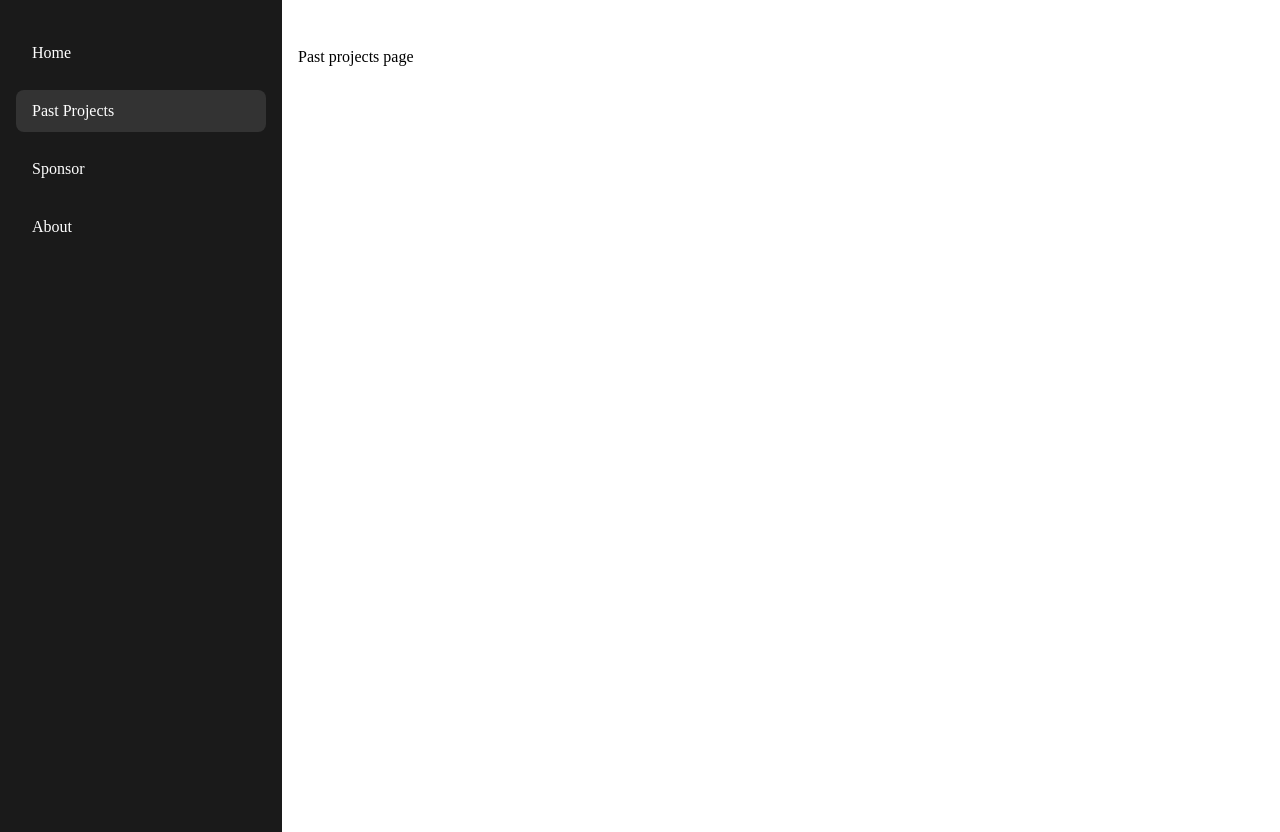
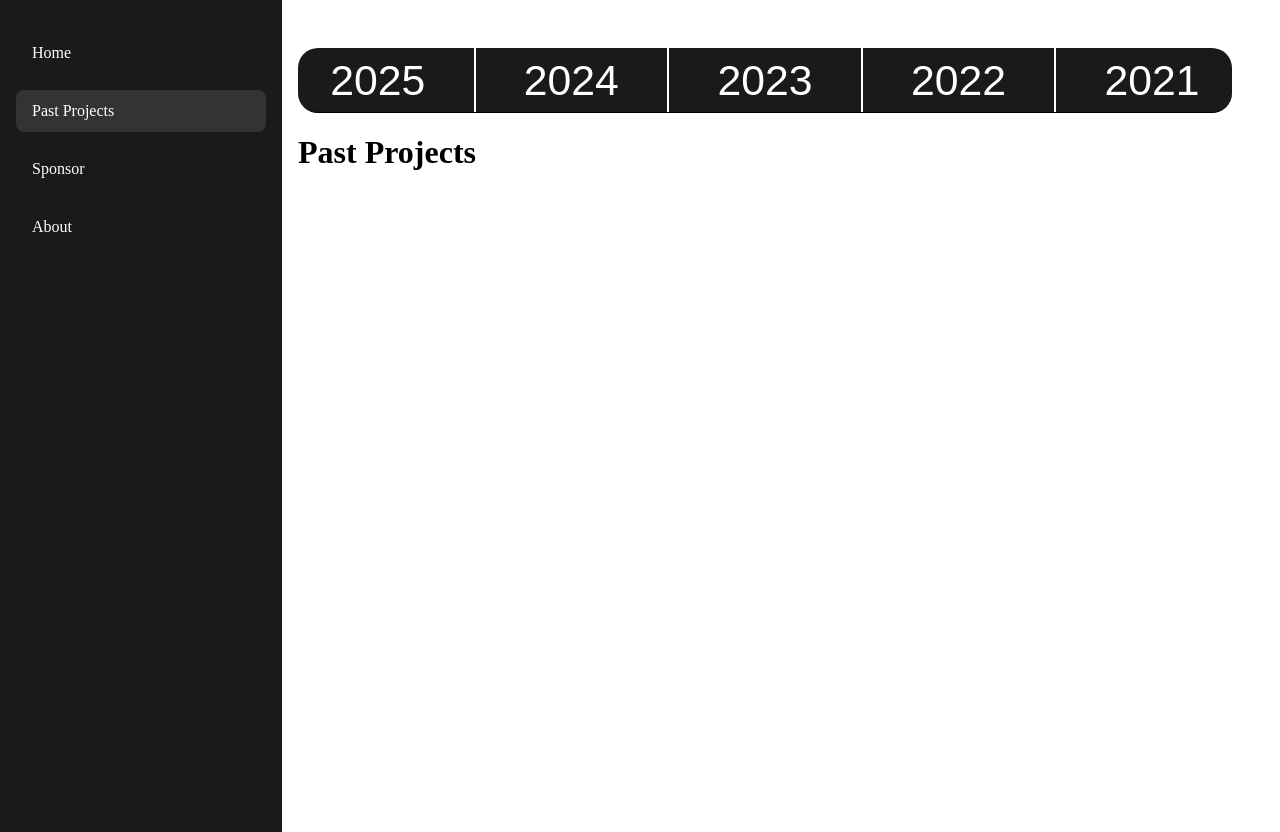
Before and after one commit to evansipple04/cornhacks-fall-2025, a Next.js app in the folder cornhacks-fall-2025/: page /past-projects in a window 1280 px wide. Built offline with nearby package versions, Linux system fonts and the light colour scheme.

Commit message:
added buttons on top to navigate around past projects page

```diff
--- /dev/null
+++ b/cornhacks-fall-2025/app/components/past-projects/YearNavigation.tsx
@@ -0,0 +1,50 @@
+'use client';
+
+import React from 'react';
+
+interface YearNavigationProps {
+  years: number[];
+  onYearClick: (year: number) => void;
+}
+
+const YearNavigation: React.FC<YearNavigationProps> = ({ years, onYearClick }) => {
+  return (
+    <div
+      style={{
+        borderRadius: '20px'
+      }}
+      className="bg-[#1a1a1a] text-white py-16 px-2 sticky top-0 z-10 shadow-lg border-b border-gray-700 w-full"
+    >
+      <div className="w-full flex justify-evenly items-center">
+        {years.map((year, index) => (
+          <React.Fragment key={year}>
+            <button
+              style={{
+                color: 'white',
+                fontSize: '2.67rem',
+                transform: 'scale(1)',
+                transition: 'all 0.3s ease'
+              }}
+              className="font-medium hover:text-gray-300 bg-transparent border-none outline-none hover:scale-125"
+              onClick={() => onYearClick(year)}
+            >
+              {year}
+            </button>
+            {index < years.length - 1 && (
+              <div
+                style={{
+                  height: '64px',
+                  width: '2px',
+                  backgroundColor: 'white',
+                  margin: '0 1rem'
+                }}
+              />
+            )}
+          </React.Fragment>
+        ))}
+      </div>
+    </div>
+  );
+};
+
+export default YearNavigation;
--- a/cornhacks-fall-2025/app/past-projects/page.tsx
+++ b/cornhacks-fall-2025/app/past-projects/page.tsx
@@ -1,8 +1,24 @@
+'use client';
+
 import React from 'react'
-import Link from 'next/link'
+import YearNavigation from '../components/past-projects/YearNavigation'
+
 const PastProjects = () => {
+  const years = [2025, 2024, 2023, 2022, 2021];
+
+  const handleYearClick = (year: number) => {
+    // Scroll functionality will be added later
+    console.log(`Scrolling to ${year}`);
+  };
+
   return (
-    <div>Past projects page</div>
+    <div className="w-full">
+      <YearNavigation years={years} onYearClick={handleYearClick} />
+      <div className="p-8">
+        <h1 className="text-3xl font-bold mb-6">Past Projects</h1>
+        {/* Content sections for each year will be added later */}
+      </div>
+    </div>
   )
 }
 
```
Also changed, not shown: cornhacks-fall-2025/public/previous_event.png (added).
